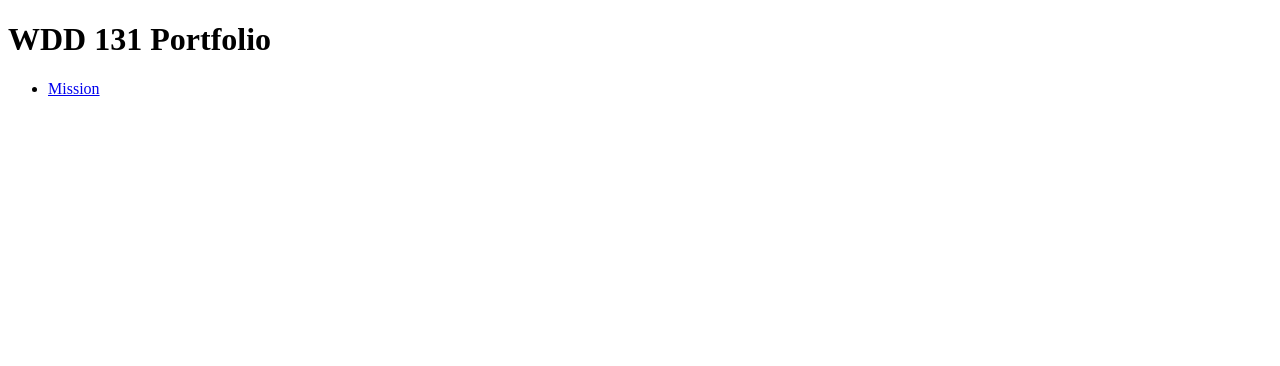
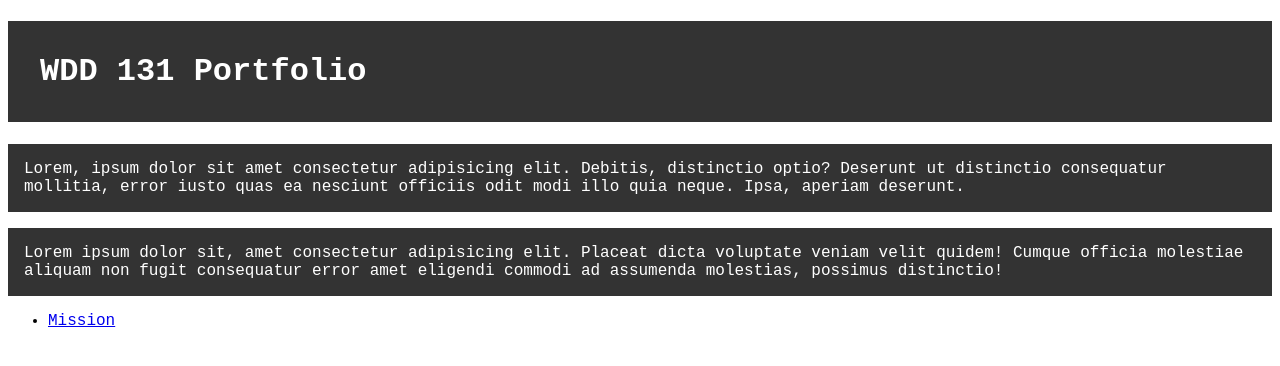
Before and after one commit to Philligang/wdd131-, a plain HTML site: page wdd131/index.html in a window 1280 px wide. Drawn offline with Linux system fonts and the light colour scheme.

Commit message:
minor changes

```diff
--- a/wdd131/index.html
+++ b/wdd131/index.html
@@ -3,14 +3,20 @@
 <head>
     <meta charset="UTF-8">
     <meta name="viewport" content="width=device-width, initial-scale=1.0">
-        <link rel="stylesheet" href="portfolio.css">
+    <link rel="stylesheet" href="portfolio.css">
     <title>WDD131 Portfolio | Jake Maynes</title>
 </head>
 <body>
     <header>
-        <h1>WDD 131 Portfolio</h1>
+        <h1 class="darktext">WDD 131 Portfolio</h1>
     </header>
     <main>
+        <p class="darktext">
+            Lorem, ipsum dolor sit amet consectetur adipisicing elit. Debitis, distinctio optio? Deserunt ut distinctio consequatur mollitia, error iusto quas ea nesciunt officiis odit modi illo quia neque. Ipsa, aperiam deserunt.
+        </p>
+        <p class="darktext">
+            Lorem ipsum dolor sit, amet consectetur adipisicing elit. Placeat dicta voluptate veniam velit quidem! Cumque officia molestiae aliquam non fugit consequatur error amet eligendi commodi ad assumenda molestias, possimus distinctio!
+        </p>
         <nav>
             <ul>
                 <li><a href="mission/index.html">Mission</a></li>
--- a/wdd131/portfolio.css
+++ b/wdd131/portfolio.css
@@ -0,0 +1,11 @@
+body{
+    font-family: 'Courier New', Courier, monospace;
+}
+.darktext {
+    background-color: #333;
+    color: #fff;
+    padding: 1em;
+}
+main{
+        margin: auto;
+}
```
